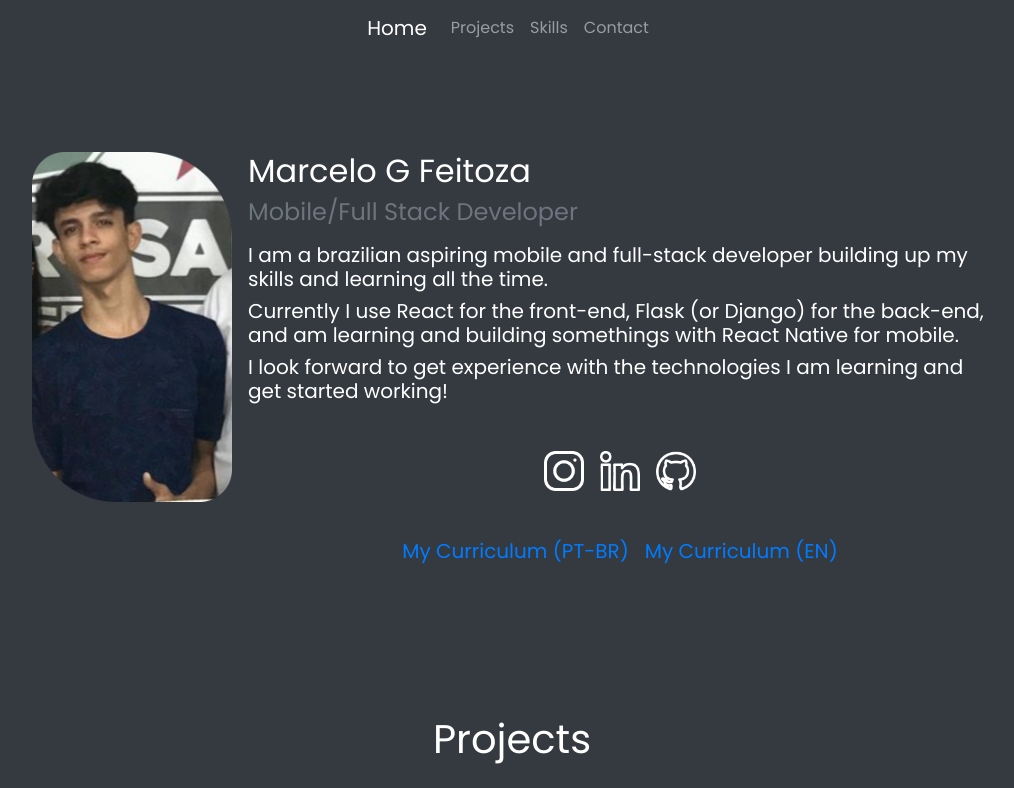
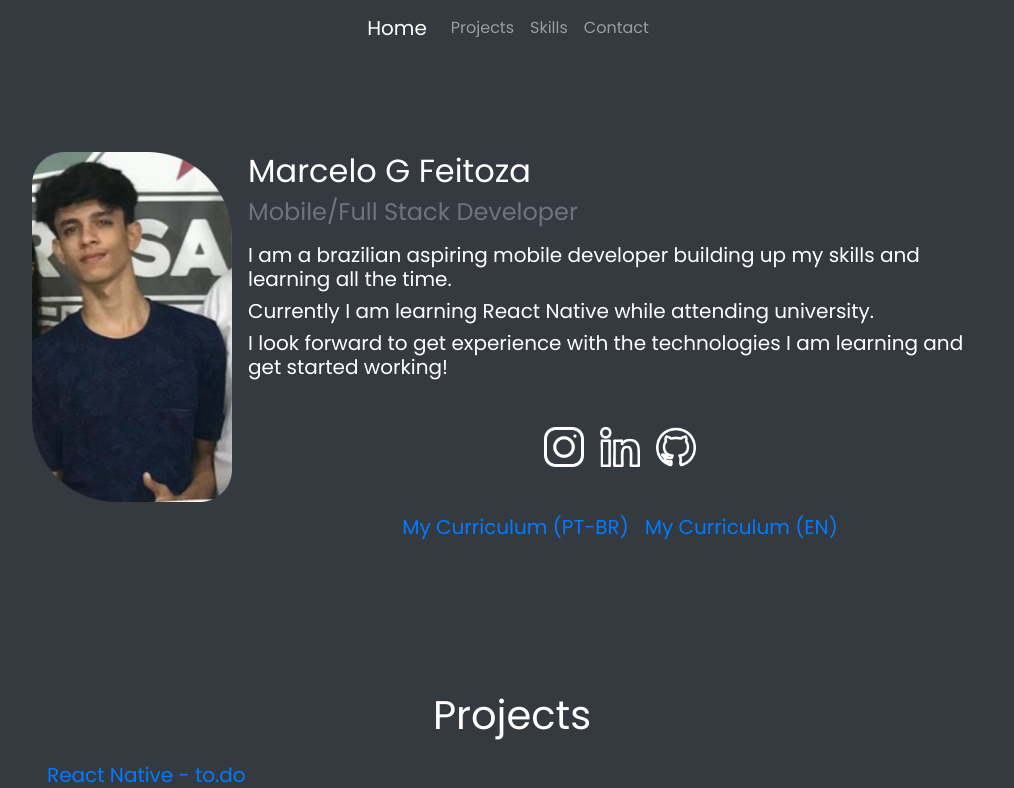
Before and after one commit to marcelofeitoza/portfolio, a React (Create React App) app: page / in a window 1280 px wide. Shown: the top 788 px of the page, without its empty margins (128-1142 px from the left). Built offline with nearby package versions, Linux system fonts and the light colour scheme.

Commit message:
updated intro

```diff
--- a/src/components/Intro/index.js
+++ b/src/components/Intro/index.js
@@ -32,13 +32,11 @@ function Intro() {
             </h2>
 
             <p className="h5">
-              I am a brazilian aspiring mobile and full-stack developer building
+              I am a brazilian aspiring mobile developer building
               up my skills and learning all the time.
             </p>
             <p className="h5">
-              Currently I use React for the front-end, Flask (or Django) for the
-              back-end, and am learning and building somethings with React
-              Native for mobile.
+              Currently I am learning React Native while attending university.
             </p>
             <p className="h5">
               I look forward to get experience with the technologies I am
```
